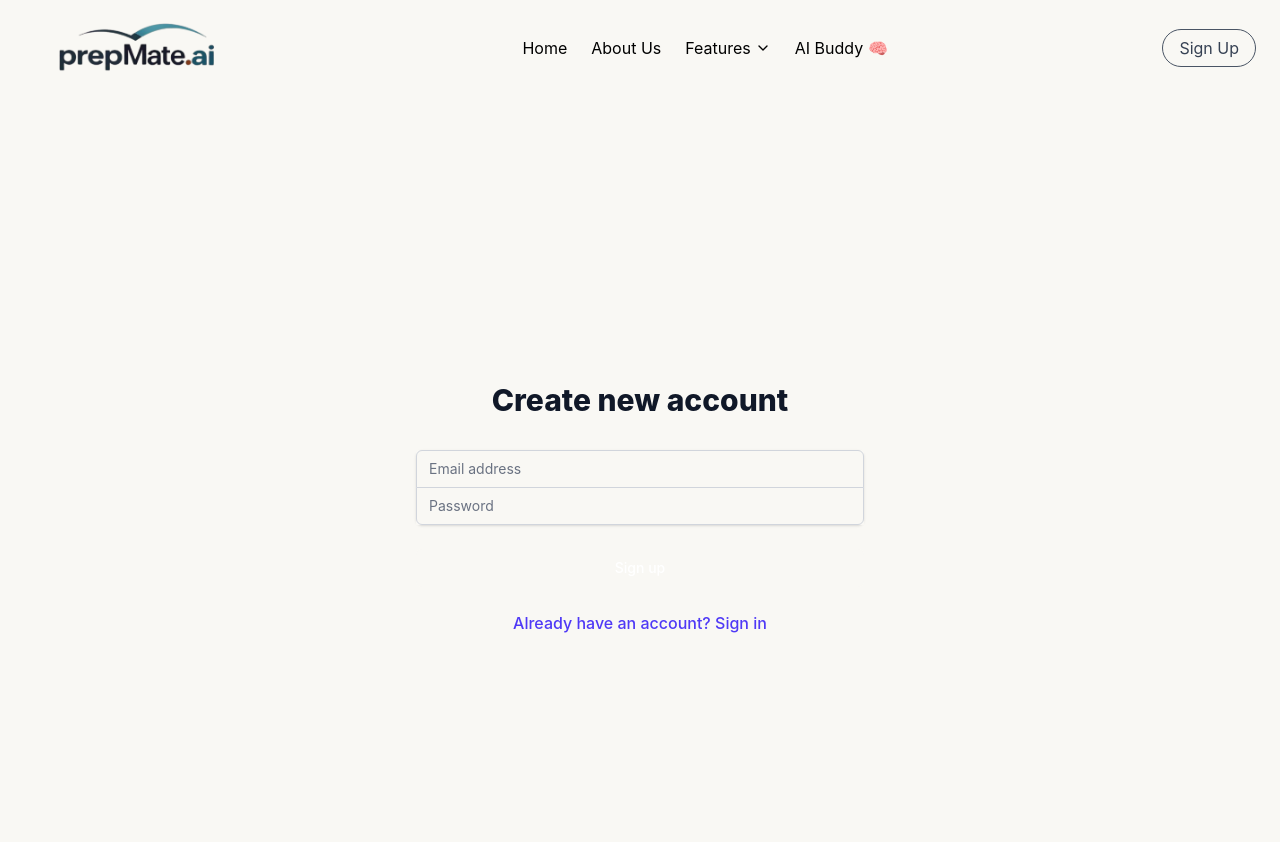
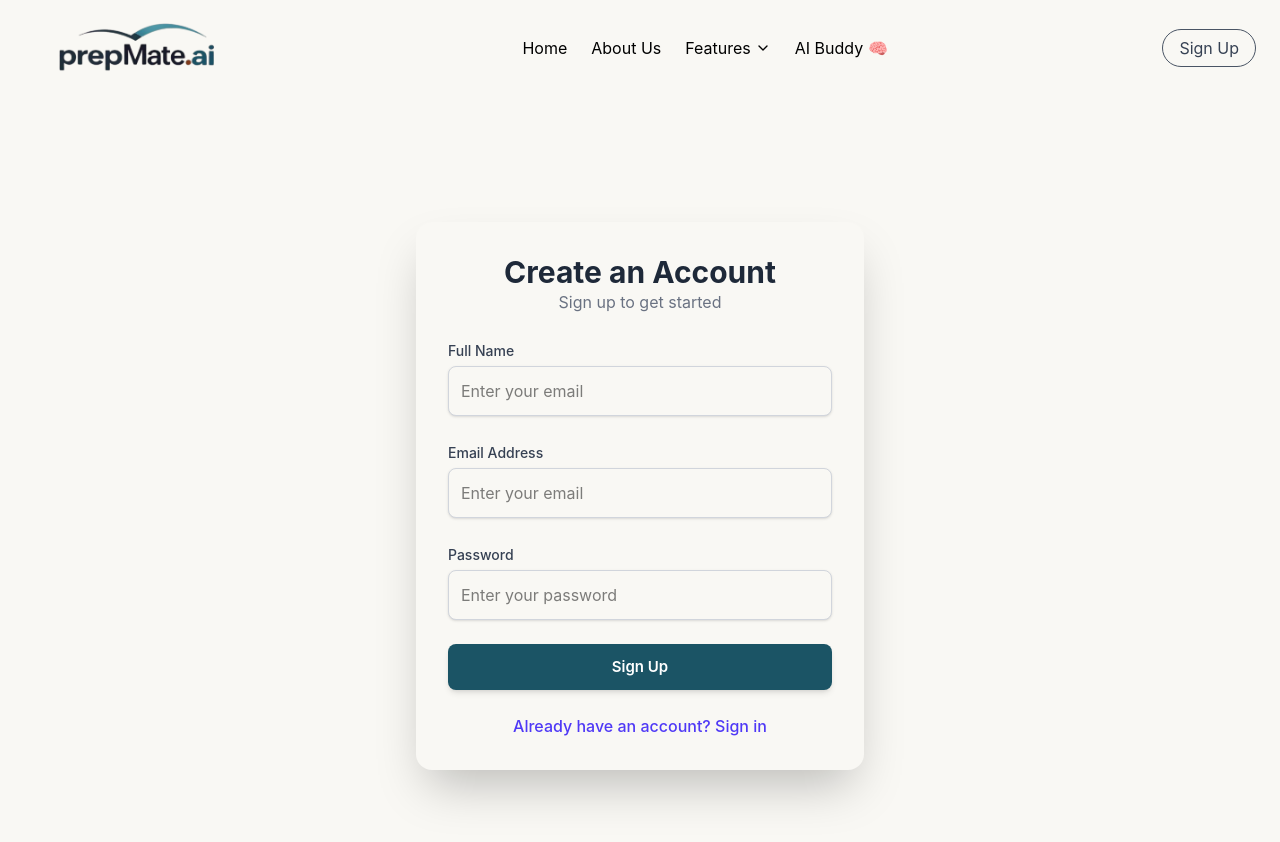
Before and after one commit to PranavGambhire4136/HackWhack25, a React (Vite) app in the folder Frontend/: page /auth in a window 1280 px wide. Both pictures are taken after a click on the button "Don't have an account? Sign up". Shown: the top 842 px of the page. Built offline with nearby package versions, Linux system fonts and the light colour scheme.

Commit message:
tumari ma ki ch*t

```diff
--- a/Frontend/src/index.css
+++ b/Frontend/src/index.css
@@ -3,3 +3,12 @@
 *{
     background: #F9F8F4;
 }
+
+.green {
+    background: #1B5465;
+    color: white
+}
+
+.green:hover {
+    background-color: #3b8399;
+}
--- a/Frontend/src/pages/AuthPages.jsx
+++ b/Frontend/src/pages/AuthPages.jsx
@@ -1,27 +1,27 @@
-import { useState } from 'react';
-import { signUp } from '../auth/signUp';
-import { login } from '../auth/login';
+import { useState } from "react";
+import { signUp } from "../auth/signUp";
+import { login } from "../auth/login";
 
 const AuthPages = () => {
     const [isLogin, setIsLogin] = useState(true);
     const [formData, setFormData] = useState({
-        email: '',
-        password: ''
+        email: "",
+        password: "",
     });
-    const [error, setError] = useState('');
+    const [error, setError] = useState("");
     const [loading, setLoading] = useState(false);
 
     const handleChange = (e) => {
         const { name, value } = e.target;
-        setFormData(prevState => ({
+        setFormData((prevState) => ({
             ...prevState,
-            [name]: value
+            [name]: value,
         }));
     };
 
     const handleSubmit = async (e) => {
         e.preventDefault();
-        setError('');
+        setError("");
         setLoading(true);
 
         try {
@@ -30,8 +30,7 @@ const AuthPages = () => {
             } else {
                 await signUp(formData);
             }
-            // Clear form after successful submission
-            setFormData({ email: '', password: '' });
+            setFormData({ email: "", password: "" });
         } catch (err) {
             setError(err.message);
         } finally {
@@ -40,72 +39,89 @@ const AuthPages = () => {
     };
 
     return (
-        <div className="min-h-screen flex items-center justify-center bg-gray-50 py-12 px-4 sm:px-6 lg:px-8">
-            <div className="max-w-md w-full space-y-8">
-                <div>
-                    <h2 className="mt-6 text-center text-3xl font-extrabold text-gray-900">
-                        {isLogin ? 'Sign in to your account' : 'Create new account'}
+        <div className="min-h-screen flex items-center justify-center bg-gradient-to-br from-indigo-500 to-purple-500 px-4">
+            <div className="bg-white shadow-2xl rounded-2xl p-8 w-full max-w-md">
+                <h2 className="text-center text-3xl font-bold text-gray-800">
+                    {isLogin ? "Welcome Back!" : "Create an Account"}
                 </h2>
-                </div>
+                <p className="text-center text-gray-500 mb-6">
+                    {isLogin ? "Sign in to continue" : "Sign up to get started"}
+                </p>
 
                 {error && (
-                    <div className="bg-red-100 border border-red-400 text-red-700 px-4 py-3 rounded relative" role="alert">
-                        <span className="block sm:inline">{error}</span>
+                    <div className="bg-red-100 border border-red-400 text-red-700 px-4 py-3 rounded-lg mb-4">
+                        {error}
                     </div>
                 )}
 
-                <form className="mt-8 space-y-6" onSubmit={handleSubmit}>
-                    <div className="rounded-md shadow-sm -space-y-px">
+                <form className="space-y-6" onSubmit={handleSubmit}>
+
+                    {!isLogin && <div>
+                        <label htmlFor="email" className="text-sm font-medium text-gray-700">
+                            Full Name
+                        </label>
+                        <input
+                            id="name"
+                            name="name"
+                            type="text"
+                            required
+                            className="w-full mt-1 p-3 border border-gray-300 rounded-lg shadow-sm focus:ring-2 focus:ring-indigo-500 focus:border-indigo-500"
+                            placeholder="Enter your email"
+                            value={formData.email}
+                            onChange={handleChange}
+                        />
+                    </div>}
+
                     <div>
-                            <label htmlFor="email" className="sr-only">Email address</label>
+                        <label htmlFor="email" className="text-sm font-medium text-gray-700">
+                            Email Address
+                        </label>
                         <input
                             id="email"
                             name="email"
                             type="email"
                             required
-                                className="appearance-none rounded-none relative block w-full px-3 py-2 border border-gray-300 placeholder-gray-500 text-gray-900 rounded-t-md focus:outline-none focus:ring-indigo-500 focus:border-indigo-500 focus:z-10 sm:text-sm"
-                                placeholder="Email address"
+                            className="w-full mt-1 p-3 border border-gray-300 rounded-lg shadow-sm focus:ring-2 focus:ring-indigo-500 focus:border-indigo-500"
+                            placeholder="Enter your email"
                             value={formData.email}
                             onChange={handleChange}
                         />
                     </div>
+
                     <div>
-                            <label htmlFor="password" className="sr-only">Password</label>
+                        <label htmlFor="password" className="text-sm font-medium text-gray-700">
+                            Password
+                        </label>
                         <input
                             id="password"
                             name="password"
                             type="password"
                             required
-                                className="appearance-none rounded-none relative block w-full px-3 py-2 border border-gray-300 placeholder-gray-500 text-gray-900 rounded-b-md focus:outline-none focus:ring-indigo-500 focus:border-indigo-500 focus:z-10 sm:text-sm"
-                                placeholder="Password"
+                            className="w-full mt-1 p-3 border border-gray-300 rounded-lg shadow-sm focus:ring-2 focus:ring-indigo-500 focus:border-indigo-500"
+                            placeholder="Enter your password"
                             value={formData.password}
                             onChange={handleChange}
                         />
                     </div>
-                    </div>
 
-                    <div>
                     <button
                         type="submit"
                         disabled={loading}
-                            className="group relative w-full flex justify-center py-2 px-4 border border-transparent text-sm font-medium rounded-md text-white bg-indigo-600 hover:bg-indigo-700 focus:outline-none focus:ring-2 focus:ring-offset-2 focus:ring-indigo-500"
+                        className="w-full text-black py-3 rounded-lg font-semibold green transition-all duration-300 shadow-md text-[15px] "
                     >
-                            {loading ? 'Processing...' : (isLogin ? 'Sign in' : 'Sign up')}
+                        {loading ? "Processing..." : isLogin ? "Sign In" : "Sign Up"}
                     </button>
-                    </div>
+                </form>
 
-                    <div className="text-center">
+                <div className="text-center mt-6">
                     <button
                         type="button"
                         onClick={() => setIsLogin(!isLogin)}
-                            className="font-medium text-indigo-600 hover:text-indigo-500"
+                        className="text-indigo-600 hover:underline font-medium"
                     >
-                            {isLogin
-                                ? "Don't have an account? Sign up"
-                                : "Already have an account? Sign in"}
+                        {isLogin ? "Don't have an account? Sign up" : "Already have an account? Sign in"}
                     </button>
                 </div>
-                </form>
             </div>
         </div>
     );
```
Lines whose indentation alone changed are shown as unchanged.
